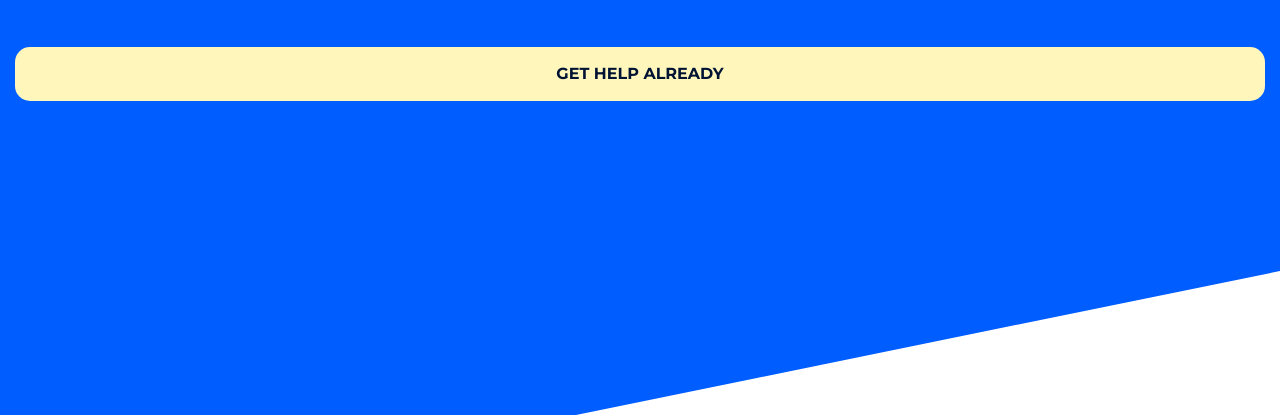
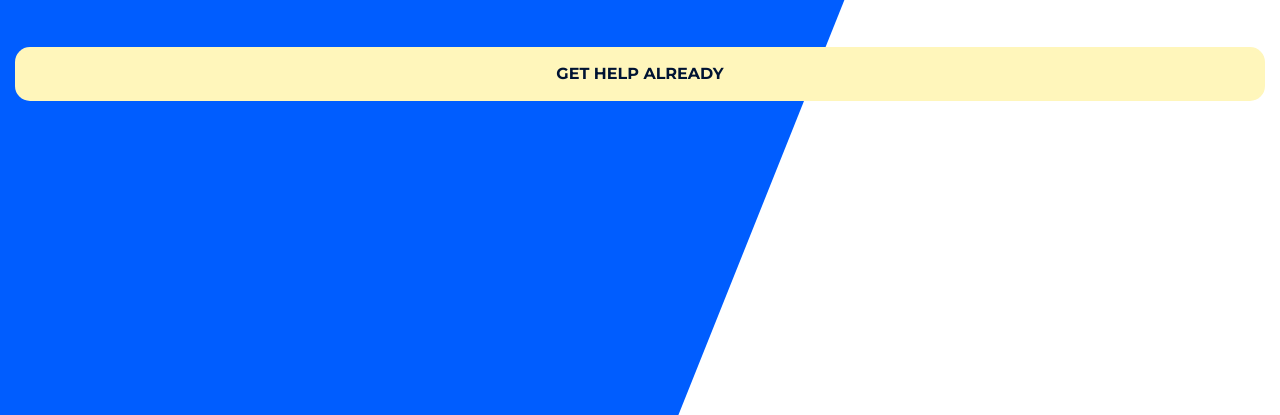
Before and after one commit to ken88ling/scss-design, a plain HTML site: page index.html in a window 1280 px wide. Shown: the part 385-800 px from the top of the page. Drawn offline with nearby package versions, Linux system fonts and the light colour scheme.

Commit message:
media query

```diff
--- a/css/main.scss
+++ b/css/main.scss
@@ -5,12 +5,20 @@ $color: (
   primary-dark: darken(#005dff, 40%)
 );
 
+$padding: 15px;
+$border: 15px;
+
 @function color($color-name) {
   @return map-get($color, $color-name);
 }
 
-$padding: 15px;
-$border: 15px;
+$desktop: 840px;
+
+@mixin desktop {
+  @media (min-width: #{$desktop}) {
+    @content;
+  }
+}
 
 body,
 html {
@@ -29,6 +37,10 @@ body {
     height: 100%;
     position: absolute;
     z-index: -1;
+
+    @include desktop {
+      clip-path: polygon(0 0, 78% 0, 53% 100%, 0% 100%);
+    }
   }
 
   // logo
```
Also changed, not shown: css/main.css, 1 other file.
